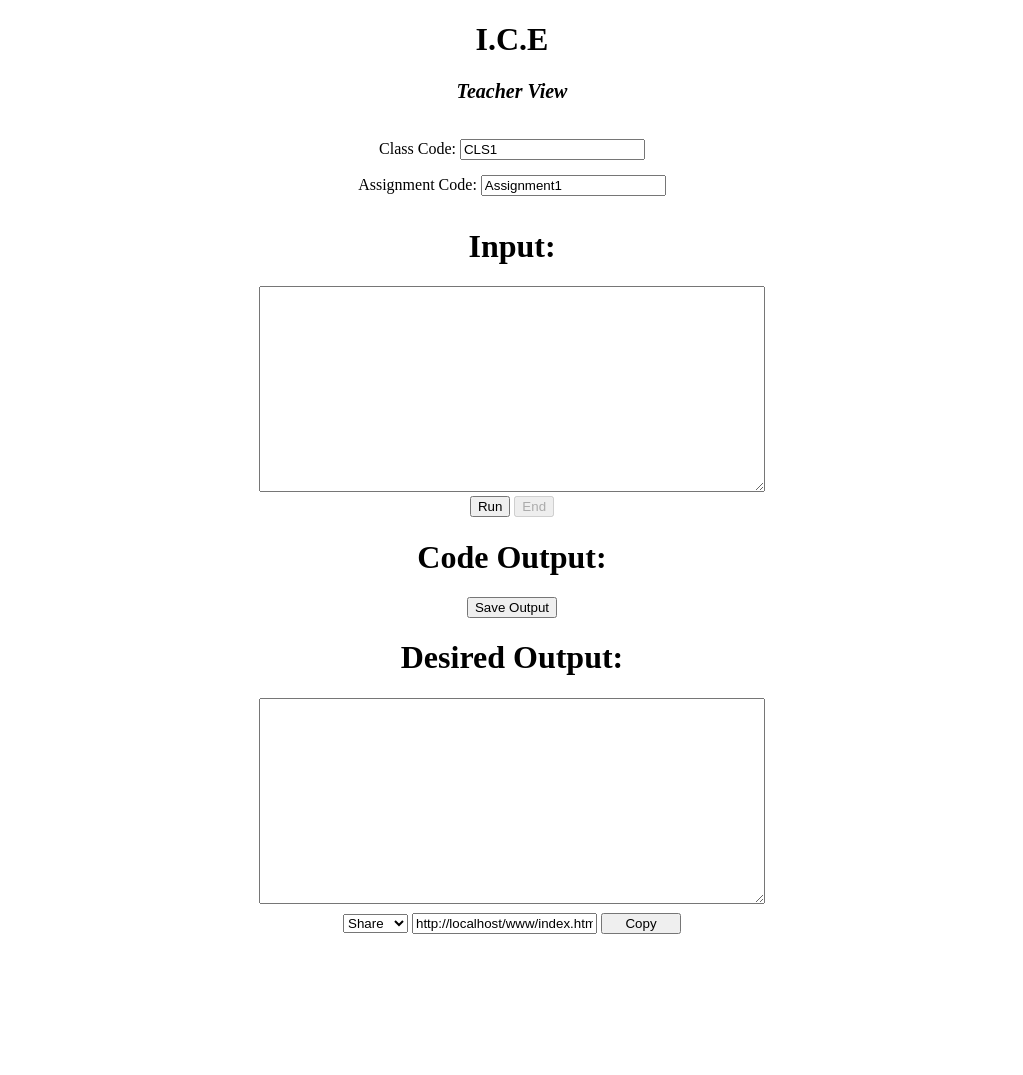
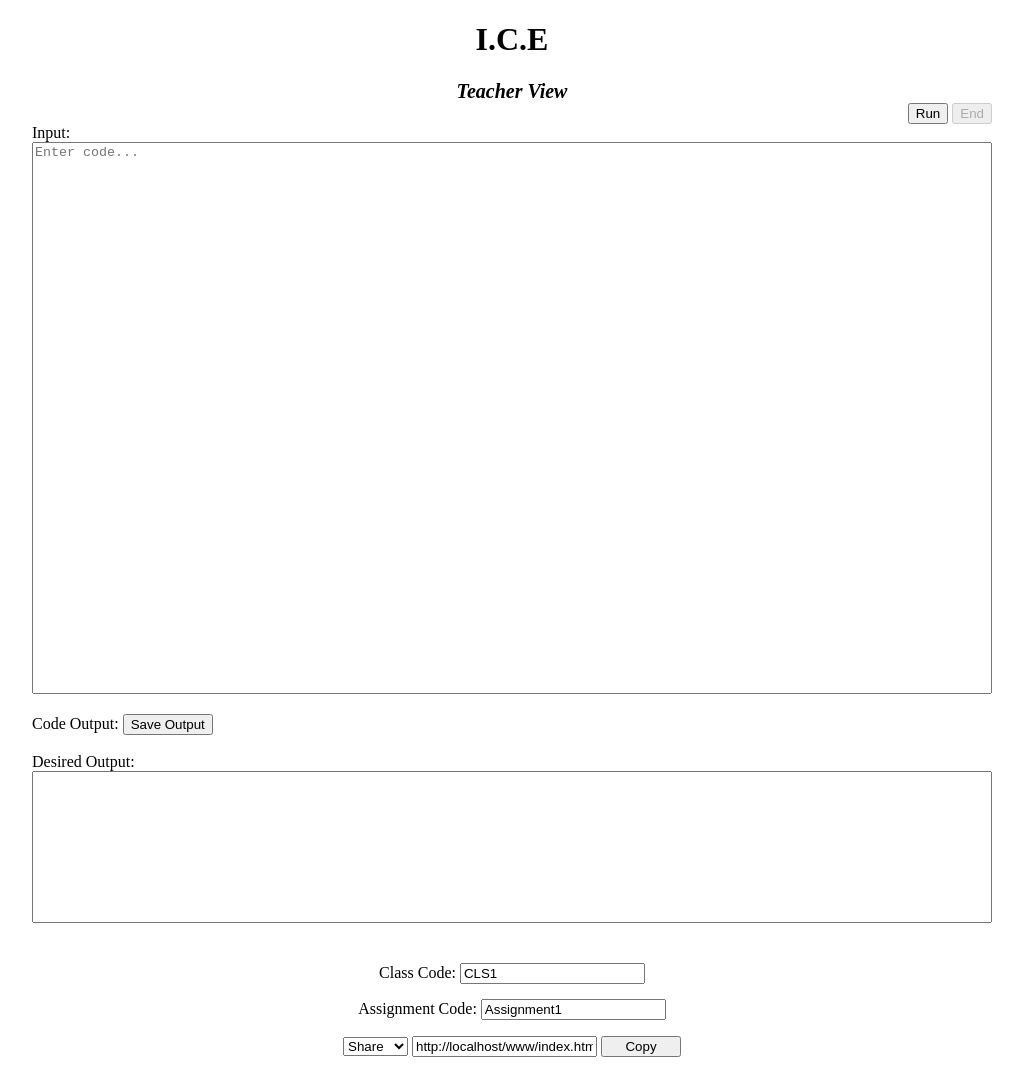
Before and after one commit to jncraton/ice, a website: page www/index.html in a window 1280 px wide. Shown: the whole page, without its empty margins (128-1151 px from the left). Before the commit the page ends 952 px from the top, so only its background shows below. Drawn offline with Linux system fonts and the light colour scheme.

Commit message:
Restyle teacher page

```diff
--- a/www/index.html
+++ b/www/index.html
@@ -12,6 +12,34 @@
     <main>
       <h1>I.C.E</h1>
       <sub>Teacher View</sub>
+      <nav>
+        <div id="buttons">
+          <button id="run-button" autocomplete="off">Run</button>
+        <button id="end-button" autocomplete="off" disabled>End</button>
+        </div>
+      </nav>
+
+      <section id="code-view">
+        <label>
+          Input:
+          <textarea id="code-area" placeholder="Enter code..."></textarea>
+        </label>
+        <div id="output-displays">
+          <p id="time-displayed"></p>
+          <label>Code Output:</label>
+          <span id="code-output"></span>
+          <button id="save-output">Save Output</button>
+          <br>
+          <br>
+          <div id="desired-output">
+            <label>
+              Desired Output:
+            <textarea id="target-text" name="output-text"></textarea>
+          </label>
+          </div>
+        </div>
+      </section>
+
       <div id="identify-codes">
         <fieldset>
           <label for="class-code">Class Code:</label>
@@ -21,20 +49,6 @@
           <label for="assignment-code">Assignment Code:</label>
           <input id="assignment-code" value="Assignment1" />
         </fieldset>
-      </div>
-      <div id="code-block">
-        <h1>Input:</h1>
-        <textarea id="code-area"></textarea>
-      </div>
-      <div id="output-displays">
-        <button id="run-button" autocomplete="off">Run</button>
-        <button id="end-button" autocomplete="off" disabled>End</button>
-        <p id="time-displayed"></p>
-        <h1>Code Output:</h1>
-        <span id="code-output"></span>
-        <button id="save-output">Save Output</button>
-        <h1>Desired Output:</h1>
-        <textarea type="text" id="target-text" name="output-text"></textarea>
       </div>
 
       <fieldset>
```
